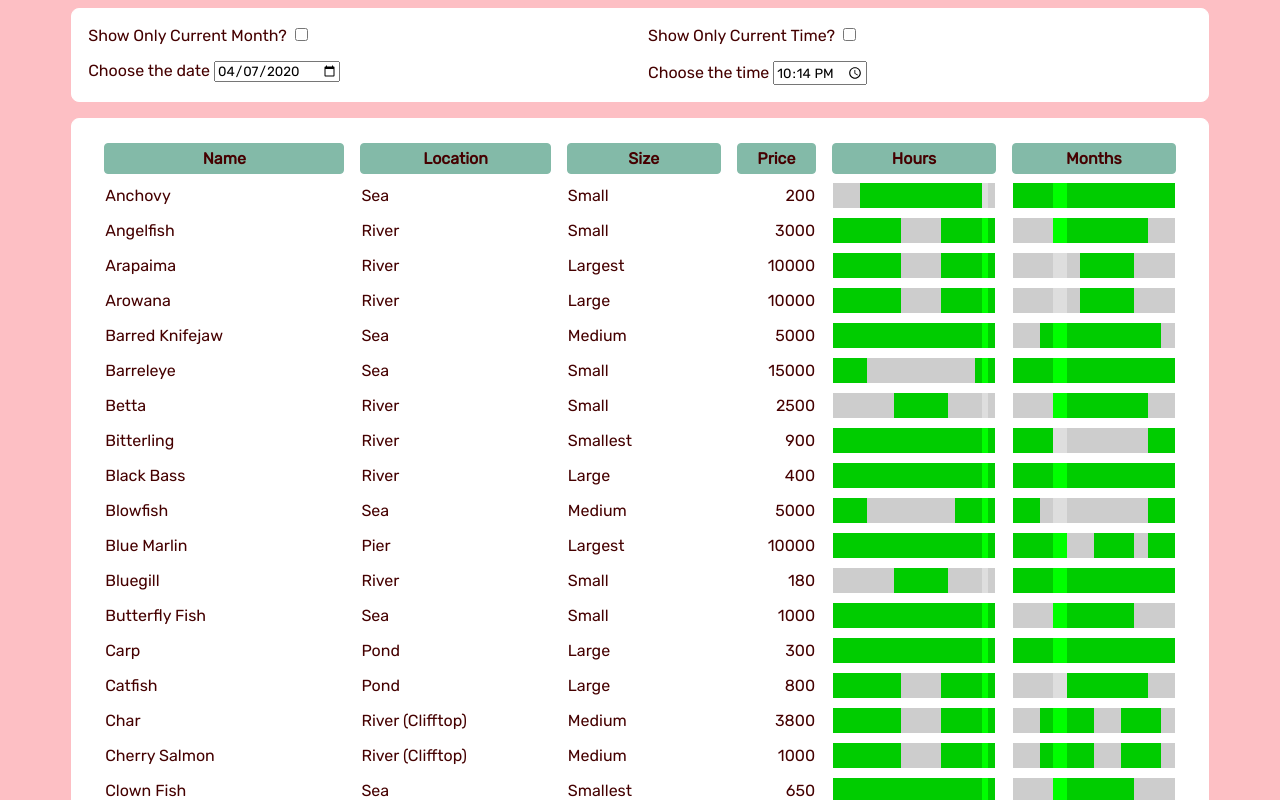
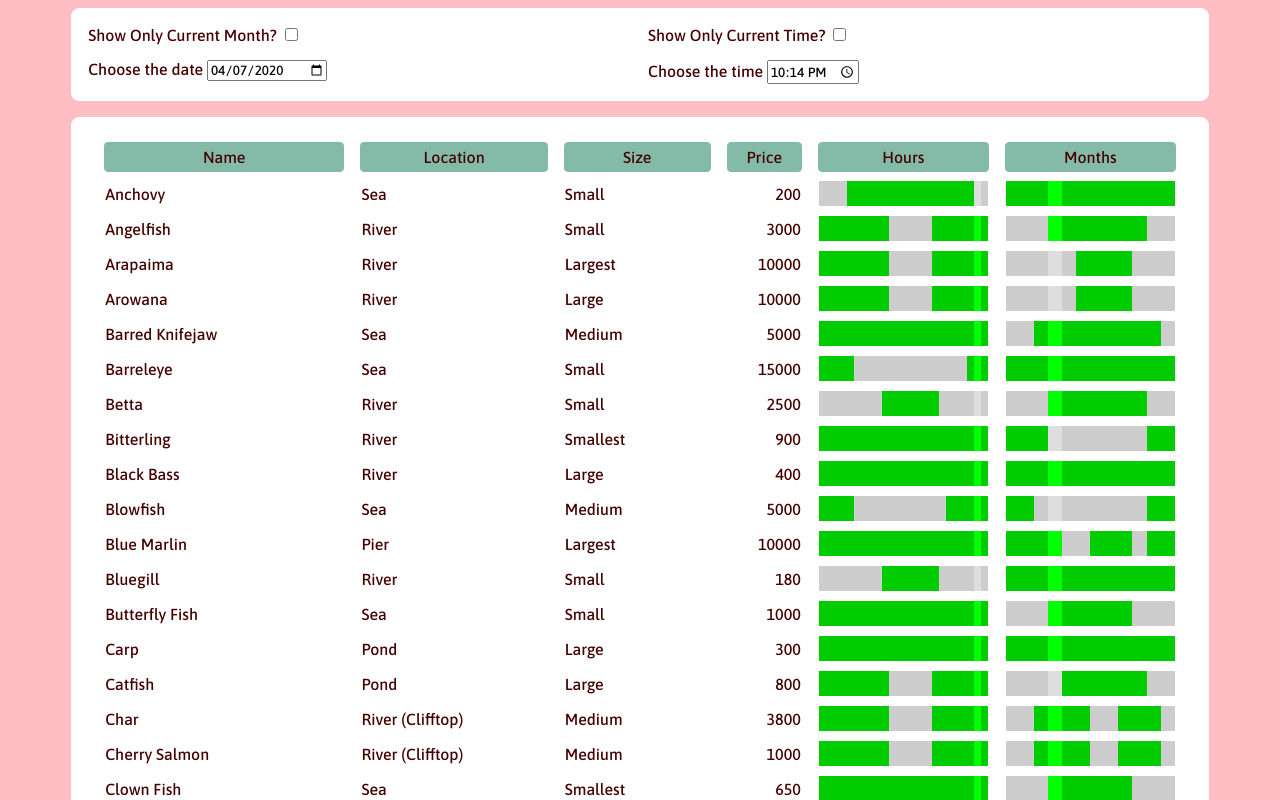
Before and after one commit to tvanantwerp/acnh-catches, a React (Create React App) app: page / in a window 1280 px wide. Shown: the top 800 px of the page. Built offline with nearby package versions, Linux system fonts and the light colour scheme.

Commit message:
New font

```diff
--- a/public/index.html
+++ b/public/index.html
@@ -16,7 +16,7 @@
     -->
     <link rel="manifest" href="%PUBLIC_URL%/manifest.json" />
     <link
-      href="https://fonts.googleapis.com/css2?family=Rubik&display=swap"
+      href="https://fonts.googleapis.com/css2?family=Asap:wght@500&display=swap"
       rel="stylesheet"
     />
     <!--
--- a/src/Theme.ts
+++ b/src/Theme.ts
@@ -3,7 +3,7 @@ import { DefaultTheme, createGlobalStyle } from 'styled-components';
 export const Theme: DefaultTheme = {
   backgroundColor: '#fdbfc4',
   darkBrown: '#450000',
-  fontFamily: '"Rubik", sans-serif',
+  fontFamily: '"Asap", sans-serif',
   lightGreen: '#83baa8',
 };
 
@@ -11,6 +11,7 @@ export const GlobalStyle = createGlobalStyle`
   * {
     box-sizing: border-box;
     font-family: ${(props) => props.theme.fontFamily};
+    font-weight: 500;
   }
 
   html, body {
```
